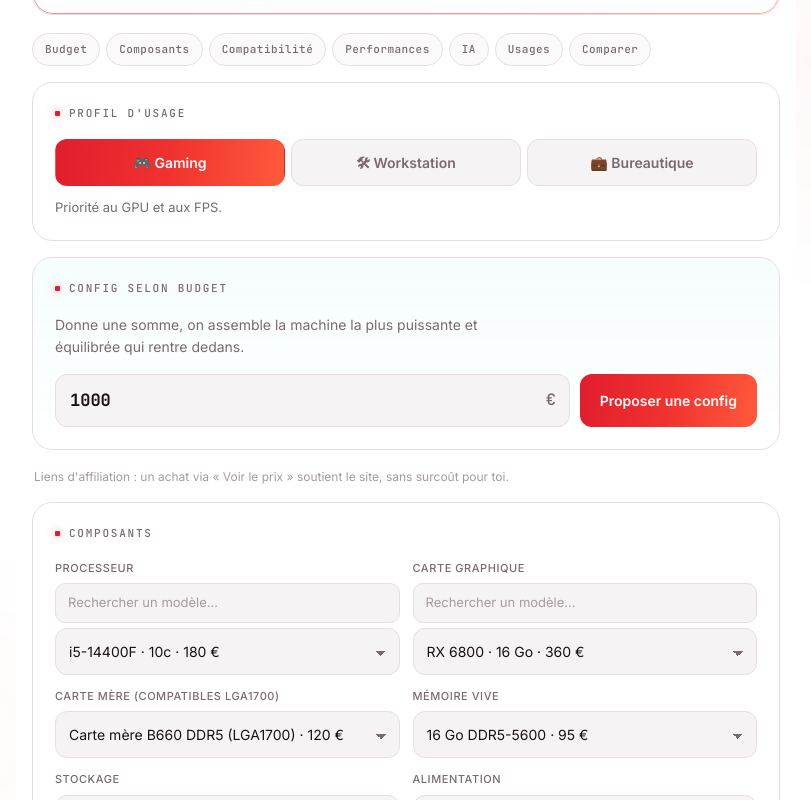
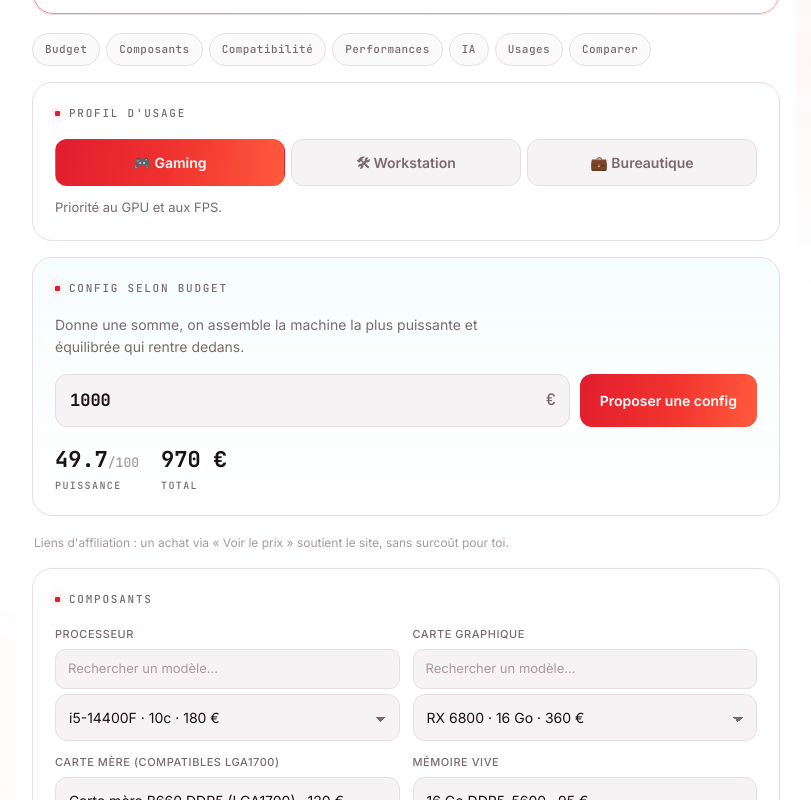
Before and after one commit to AthosBuilder/athos-builder, a React (Vite) app: page / in a window 1280 px wide. Both pictures are taken after a click on the button "Proposer une config". Shown: the part 468-1268 px from the top of the page, without its empty margins (234-1045 px from the left). Built offline with nearby package versions, Linux system fonts and the light colour scheme.

Commit message:
Update App.jsx

```diff
--- a/App.jsx
+++ b/App.jsx
@@ -226,7 +226,16 @@ section[id]{scroll-margin-top:16px}
   font:inherit;font-size:14px;font-weight:700;cursor:pointer;transition:transform .12s,filter .15s;white-space:nowrap}
 .budget-go:hover{transform:translateY(-1px);filter:brightness(1.08)}
 .budget-go:focus-visible{outline:2px solid var(--cyan);outline-offset:2px}
-.budget-result{margin-top:14px;font-size:13.5px;color:var(--good);line-height:1.5}
+
+.budget-go.done{background:var(--good);color:#0A0A0F}
+.budget-out{margin-top:16px}
+.budget-figures{display:flex;gap:22px;flex-wrap:wrap;align-items:flex-end}
+.bf{display:flex;flex-direction:column;gap:2px}
+.bf-num{font-size:22px;font-weight:700;color:var(--text)}
+.bf-max{font-size:13px;color:var(--dim);font-weight:500}
+.bf-lbl{font-family:'JetBrains Mono',monospace;font-size:10px;letter-spacing:.14em;
+  text-transform:uppercase;color:var(--muted)}
+.budget-result{margin-top:12px;font-size:13.5px;color:var(--good);line-height:1.5}
 .budget-result.over{color:var(--ok)}
 
 /* ── Effet d'ouverture « TV qui s'allume » ── */
@@ -1112,6 +1121,7 @@ export default function App() {
   const [budget, setBudget] = useState("1000");
   const [profile, setProfile] = useState("gaming");
   const [suggestedTotal, setSuggestedTotal] = useState(null);
+  const [justGenerated, setJustGenerated] = useState(false);
 
   const applyBudget = () => {
     const b = parseInt(budget, 10);
@@ -1119,7 +1129,10 @@ export default function App() {
     const r = suggestBuild(b, profile);
     setCpu(r.cpu); setGpu(r.gpu); setMb(r.mb); setRam(r.ram); setSsd(r.ssd);
     setPsu(r.psu); setCooler(r.cooler); setFans(r.fans); setBox(r.box);
-    setSuggestedTotal({ total: r.total, over: r.over, budget: b });
+    const sc = computeScore(r.cpu, r.gpu, r.ram);
+    setSuggestedTotal({ total: r.total, over: r.over, budget: b, score: sc });
+    setJustGenerated(true);
+    setTimeout(() => setJustGenerated(false), 2000);
   };
 
   // Charger une config partagée via l'URL, une seule fois au démarrage
@@ -1239,14 +1252,24 @@ export default function App() {
               onChange={(e) => setBudget(e.target.value)} aria-label="Budget en euros" />
             <span className="budget-cur">€</span>
           </div>
-          <button className="budget-go" onClick={applyBudget}>Proposer une config</button>
+          <button className={`budget-go ${justGenerated ? "done" : ""}`} onClick={applyBudget}>
+            {justGenerated ? "✓ Config générée" : "Proposer une config"}
+          </button>
         </div>
-        {suggestedTotal && (suggestedTotal.over || suggestedTotal.total < suggestedTotal.budget * 0.8) && (
-          <p className={`budget-result ${suggestedTotal.over ? "over" : ""}`}>
-            {suggestedTotal.over
-              ? `Budget un peu juste : le minimum montable revient à ${suggestedTotal.total.toLocaleString("fr-FR")} €.`
-              : `Machine à ${suggestedTotal.total.toLocaleString("fr-FR")} € : cet usage n'en demande pas plus.`}
-          </p>
+        {suggestedTotal && (
+          <div className="budget-out">
+            <div className="budget-figures">
+              <span className="bf"><span className="bf-num mono">{suggestedTotal.score}<span className="bf-max">/100</span></span><span className="bf-lbl">puissance</span></span>
+              <span className="bf"><span className="bf-num mono">{suggestedTotal.total.toLocaleString("fr-FR")} €</span><span className="bf-lbl">total</span></span>
+            </div>
+            {(suggestedTotal.over || suggestedTotal.total < suggestedTotal.budget * 0.8) && (
+              <p className={`budget-result ${suggestedTotal.over ? "over" : ""}`}>
+                {suggestedTotal.over
+                  ? `Budget un peu juste : le minimum montable revient à ${suggestedTotal.total.toLocaleString("fr-FR")} €.`
+                  : `Cet usage n'en demande pas plus.`}
+              </p>
+            )}
+          </div>
         )}
       </section>
 
```
